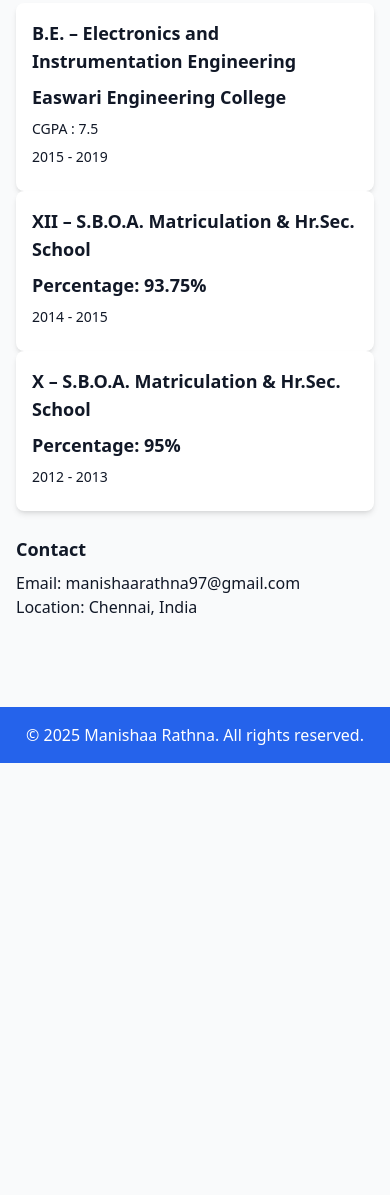
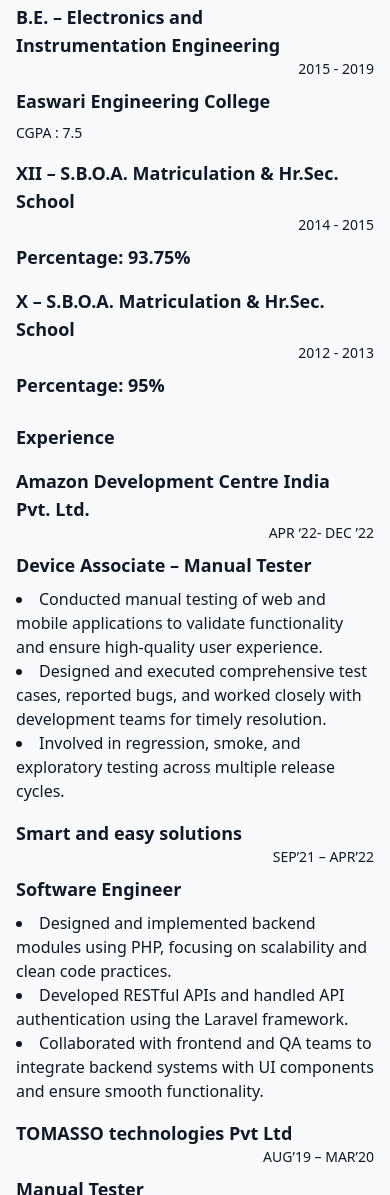
Before and after one commit to Manishaarathna97/portfolio, a plain HTML site: page resume.html in a window 390 px wide. Shown: the part 805-2000 px from the top of the page. Before the commit the page ends 1568 px from the top, so only its background shows below. Drawn offline with nearby package versions, Linux system fonts and the light colour scheme.

Commit message:
Made site responsive

```diff
--- a/resume.html
+++ b/resume.html
@@ -39,24 +39,61 @@
   <!--<div class="grid grid-cols-1 sm:grid-cols-2 gap-6">-->
 
     <!-- Education 1 -->
-    <div class="bg-white shadow-md rounded-lg p-4 hover:shadow-lg transition-shadow duration-300">
-      <h3 class="text-lg font-bold mb-2">B.E. – Electronics and Instrumentation Engineering</h3>
+    <div class="mb-4">
+      <h3 class="text-lg font-bold mr-4">B.E. – Electronics and Instrumentation Engineering</h3> <p class="text-sm text-right mb-2">2015 - 2019</p>
        <h4 class="text-lg font-bold mb-2">Easwari Engineering College</h4>
-      <p class="text-sm mb-2">CGPA : 7.5</p><p class="text-sm mb-2">2015 - 2019</p>
+      <p class="text-sm mb-2">CGPA : 7.5</p>
     </div>
-
-
     <!-- Education 2-->
-    <div class="bg-white shadow-md rounded-lg p-4 hover:shadow-lg transition-shadow duration-300">
-      <h3 class="text-lg font-bold mb-2">XII – S.B.O.A. Matriculation & Hr.Sec. School</h3>
-       <h4 class="text-lg font-bold mb-2">Percentage: 93.75%</h4> <p class="text-sm mb-2">2014 - 2015</p>
+    <div class="mb-4">
+      <h3 class="text-lg font-bold mr-4">XII – S.B.O.A. Matriculation & Hr.Sec. School</h3> <p class="text-sm text-right mb-2">2014 - 2015</p>
+       <h4 class="text-lg font-bold mb-2">Percentage: 93.75%</h4>
 
     </div>
     <!-- Education 3-->
-    <div class="bg-white shadow-md rounded-lg p-4 hover:shadow-lg transition-shadow duration-300">
-      <h3 class="text-lg font-bold mb-2">X – S.B.O.A. Matriculation & Hr.Sec. School</h3>
-       <h4 class="text-lg font-bold mb-2">Percentage: 95%</h4> <p class="text-sm mb-2">2012 - 2013</p>
+    <div class="mb-4">
+      <h3 class="text-lg font-bold mr-4">X – S.B.O.A. Matriculation & Hr.Sec. School</h3><p class="text-sm text-right mb-2">2012 - 2013</p>
+       <h4 class="text-lg font-bold mb-2">Percentage: 95%</h4>
+    </div>
 
+  <!--</div>-->
+</section>
+
+  <section class="mb-6">
+  <h2 class="text-lg sm:text-xl font-semibold mb-4">Experience</h2>
+  <!--<div class="grid grid-cols-1 sm:grid-cols-2 gap-6">-->
+
+    <!-- Education 1 -->
+    <div class="mb-4">
+      <h3 class="text-lg font-bold mr-4">Amazon Development Centre India Pvt. Ltd.</h3> <p class="text-sm text-right mb-2">APR ‘22- DEC ’22</p>
+       <h4 class="text-lg font-bold mb-2">Device Associate – Manual Tester</h4>
+        <li>Conducted manual testing of web and mobile applications to validate
+functionality and ensure high-quality user experience.</li>
+        <li>Designed and executed comprehensive test cases, reported bugs, and
+worked closely with development teams for timely resolution.</li>
+        <li>Involved in regression, smoke, and exploratory testing across multiple
+release cycles.</li>
+    </div>
+    <!-- Education 2-->
+    <div class="mb-4">
+      <h3 class="text-lg font-bold mr-4">Smart and easy solutions</h3> <p class="text-sm text-right mb-2">SEP’21 – APR’22</p>
+       <h4 class="text-lg font-bold mb-2">Software Engineer</h4>
+        <li>Designed and implemented backend modules using PHP, focusing on
+scalability and clean code practices.</li>
+        <li>Developed RESTful APIs and handled API authentication using the
+Laravel framework.</li>
+        <li>Collaborated with frontend and QA teams to integrate backend
+systems with UI components and ensure smooth functionality.</li>
+    </div>
+    <!-- Education 3-->
+      <div class="mb-4">
+      <h3 class="text-lg font-bold mr-4">TOMASSO technologies Pvt Ltd</h3> <p class="text-sm text-right mb-2">AUG’19 – MAR’20</p>
+       <h4 class="text-lg font-bold mb-2">Manual Tester</h4>
+        <li>Performed quality testing of home automation products and executed
+test cases to verify product performance and detect potential failures
+before dispatch.</li>
+        <li>Conducted manual testing for the home automation app, validating its
+functionality across platforms.</li>
     </div>
 
   <!--</div>-->
```
